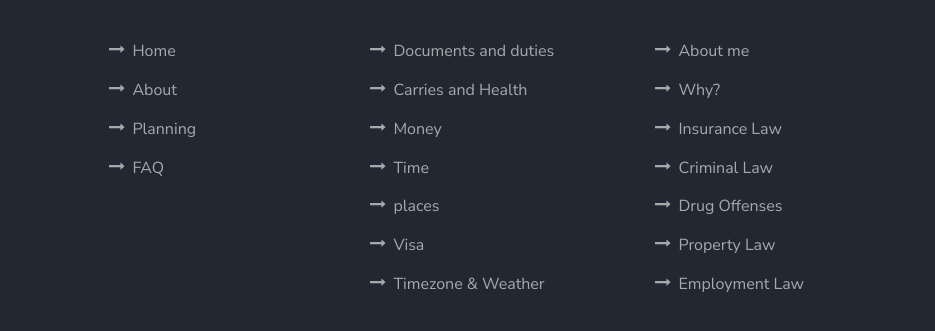
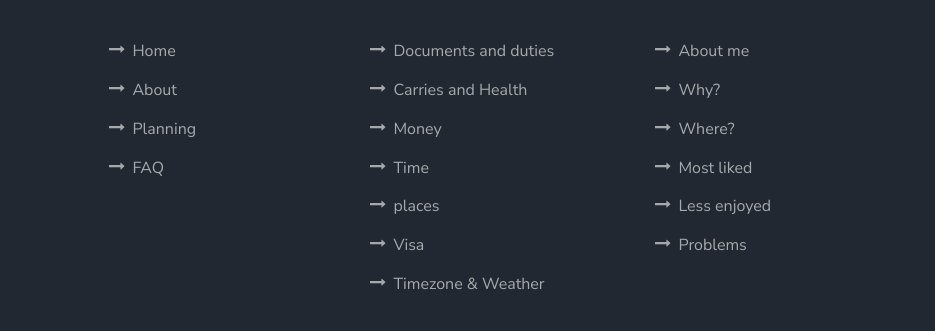
Before and after one commit to vinils/myrtw, a plain HTML site: page index.html in a window 1280 px wide. Shown: the part 4546-4877 px from the top of the page, 0-935 px from the left. Drawn offline with Linux system fonts and the light colour scheme; some packages are replaced by stand-ins of ours; no server answers; files whose address does not match are found by name.

Commit message:
removing wrong links

```diff
--- a/index.html
+++ b/index.html
@@ -977,11 +977,10 @@
               <ul class="list-unstyled">
                 <li><a href="#"><span class="icon-long-arrow-right mr-2"></span>About me</a></li>
                 <li><a href="#"><span class="icon-long-arrow-right mr-2"></span>Why?</a></li>
-                <li><a href="#"><span class="icon-long-arrow-right mr-2"></span>Insurance Law</a></li>
-                <li><a href="#"><span class="icon-long-arrow-right mr-2"></span>Criminal Law</a></li>
-                <li><a href="#"><span class="icon-long-arrow-right mr-2"></span>Drug Offenses</a></li>
-                <li><a href="#"><span class="icon-long-arrow-right mr-2"></span>Property Law</a></li>
-                <li><a href="#"><span class="icon-long-arrow-right mr-2"></span>Employment Law</a></li>
+                <li><a href="#"><span class="icon-long-arrow-right mr-2"></span>Where?</a></li>
+                <li><a href="#"><span class="icon-long-arrow-right mr-2"></span>Most liked</a></li>
+                <li><a href="#"><span class="icon-long-arrow-right mr-2"></span>Less enjoyed</a></li>
+                <li><a href="#"><span class="icon-long-arrow-right mr-2"></span>Problems</a></li>
               </ul>
             </div>
           </div>
```
